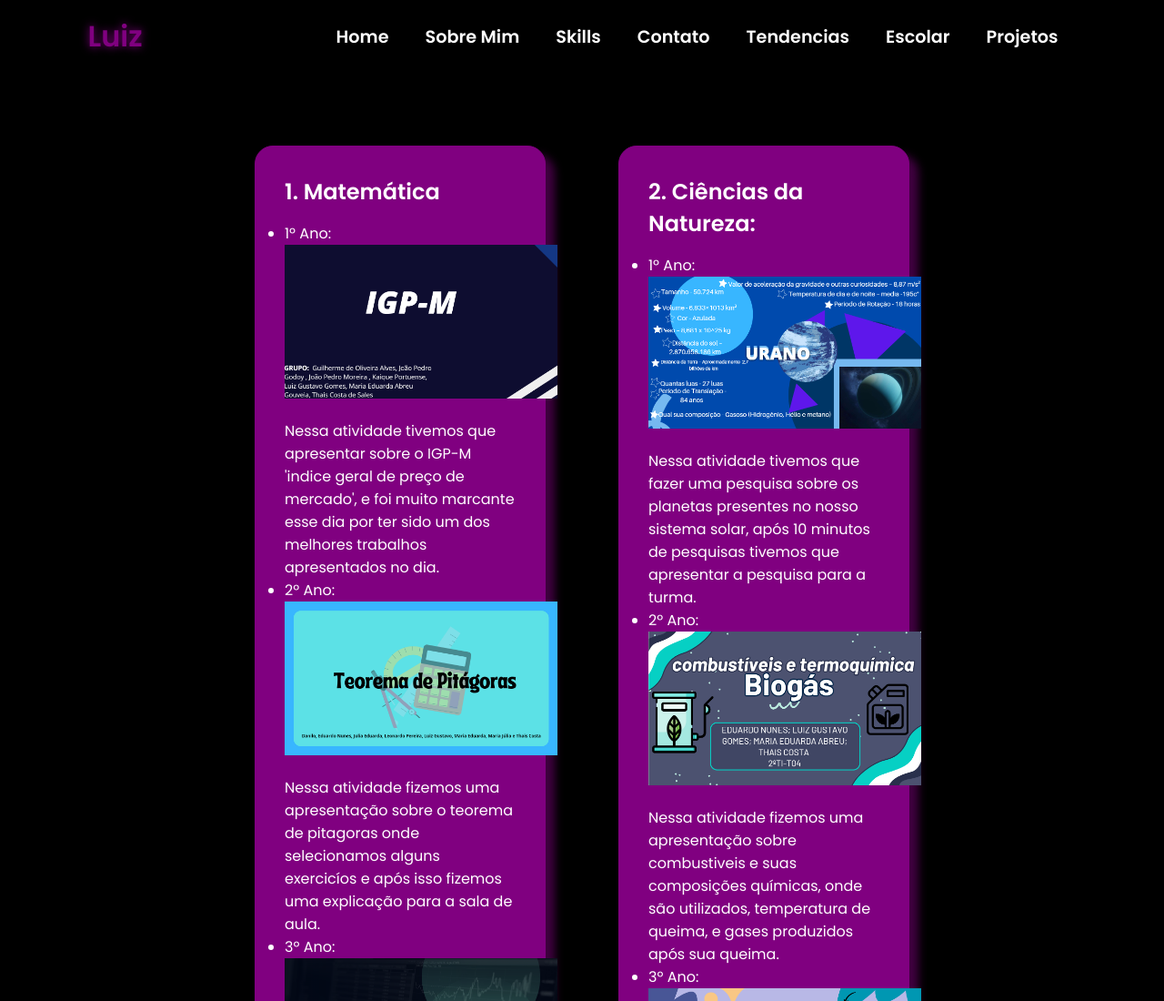
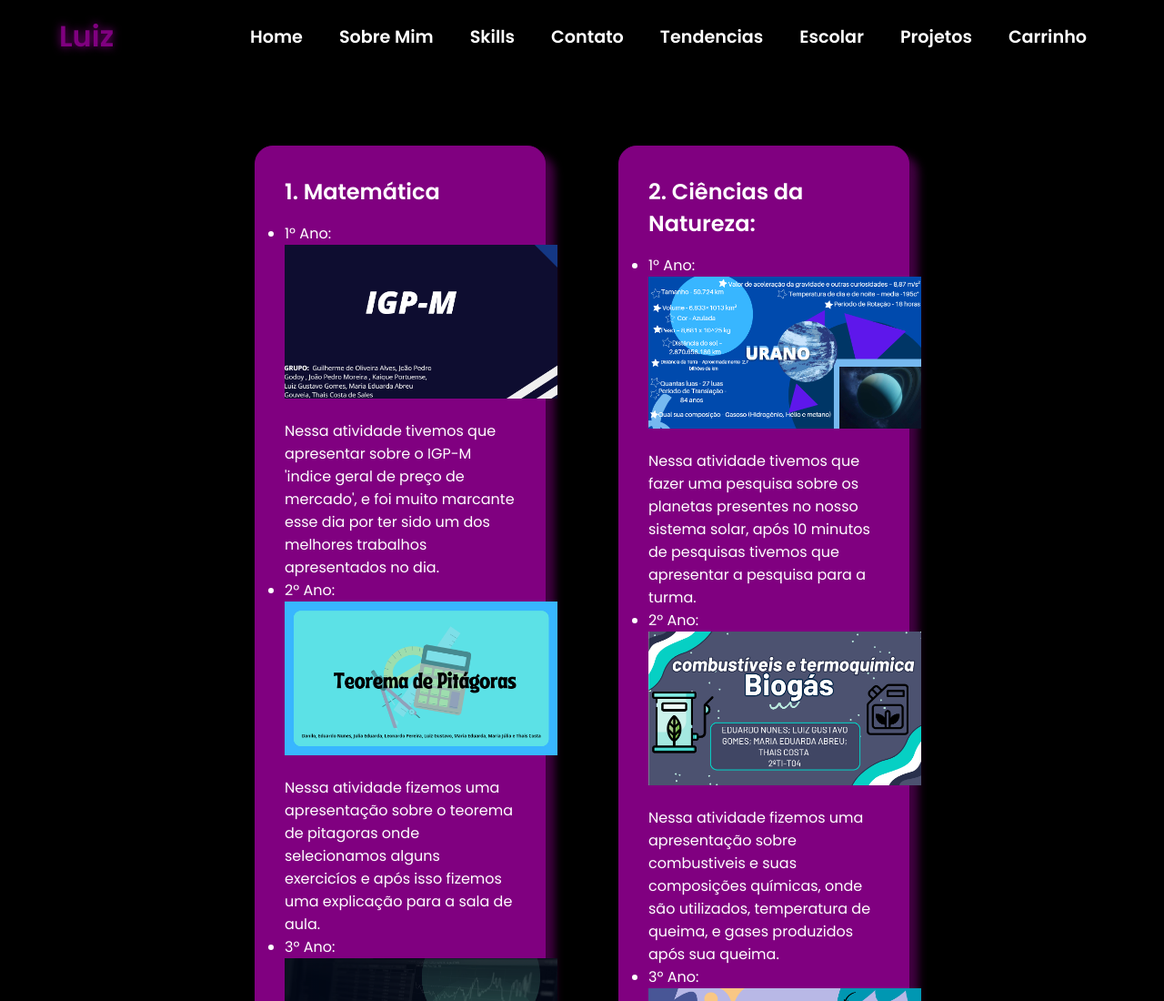
Before and after one commit to LGdds/New-Portf-lio, a plain HTML site: page ano.html in a window 1280 px wide. Shown: the top 1100 px of the page at 91% size. Drawn offline with Linux system fonts and the light colour scheme.

Commit message:
arrumando nav

```diff
--- a/ano.html
+++ b/ano.html
@@ -21,6 +21,7 @@
                 <div class="link" data-aos="fade-up " data-aos-duration="1500" data-aos-delay="500"><a href="./tendencias.html">Tendencias</a></div>
                 <div class="link" data-aos="fade-up " data-aos-duration="1500" data-aos-delay="500"><a href="./ano.html">Escolar</a></div>
                 <div class="link" data-aos="fade-up " data-aos-duration="1500" data-aos-delay="500"><a href="./projetos.html">Projetos</a></div>
+                <div class="link" data-aos="fade-up " data-aos-duration="1500" data-aos-delay="500"><a href="./carrinho.html">Carrinho</a></div>
             </div>
             <i class="fa-solid fa-bars hamburg" onclick="hamburg()"></i>
         </div>
```
Also changed, not shown: projetos.html (+1 -0 lines), tendencias.html (+1 -0 lines).
